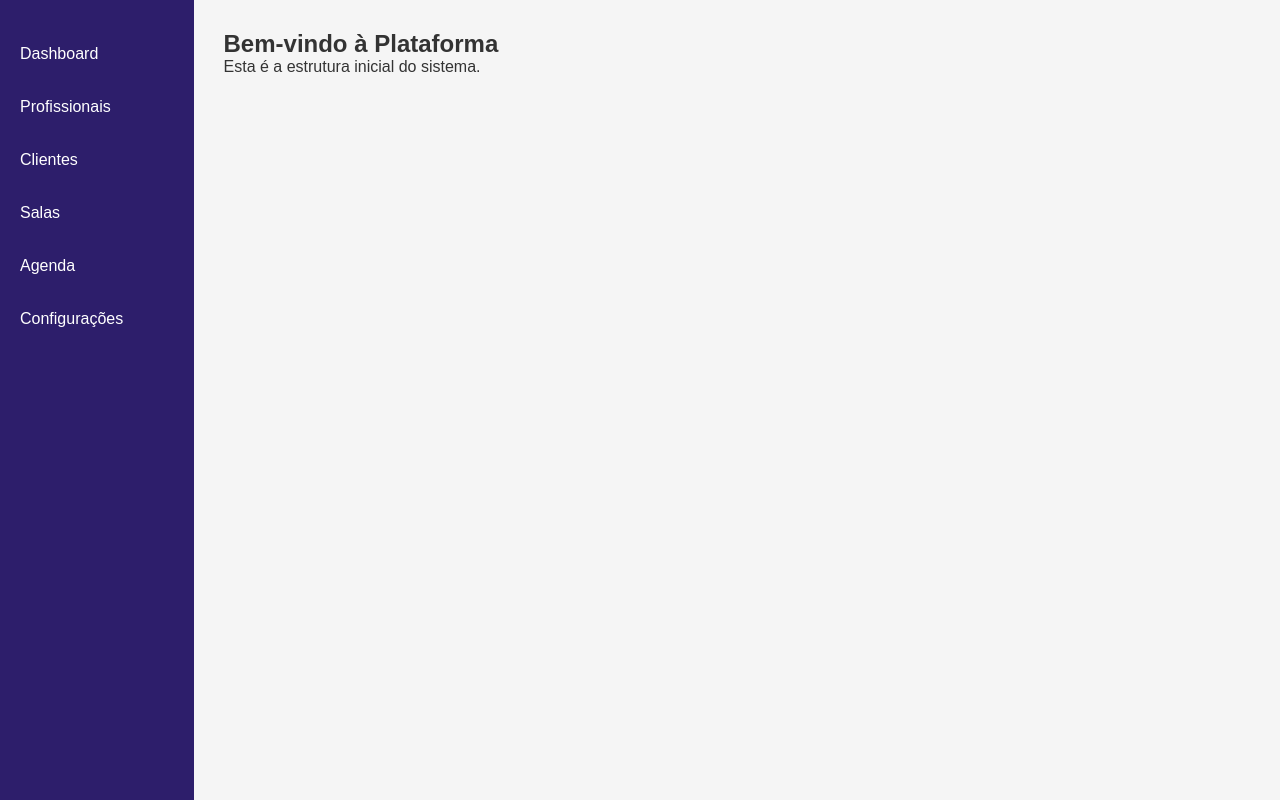
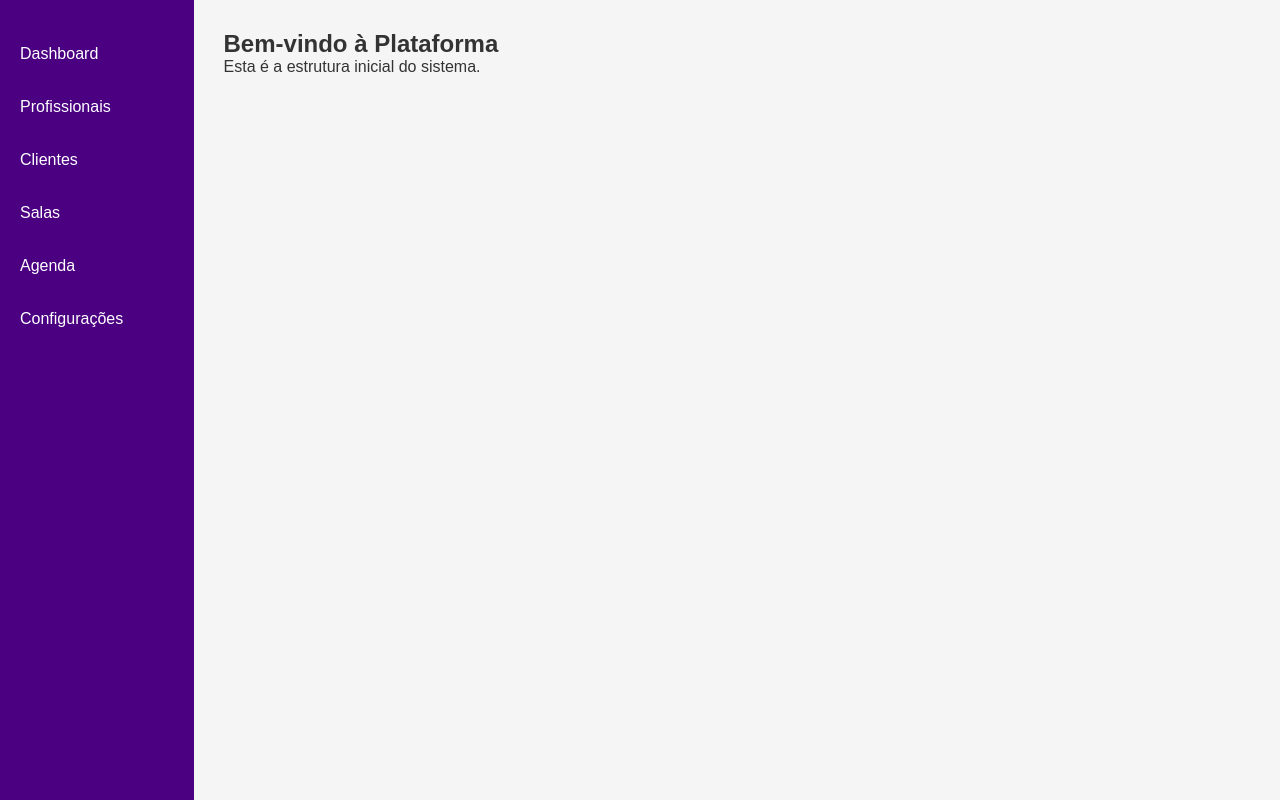
Before and after one commit to azevedr/plataforma-base, a plain HTML site: page index.html in a window 1280 px wide. Shown: the part 56-856 px from the top of the page. Drawn offline with Linux system fonts and the light colour scheme.

Commit message:
Atualizada paleta roxa e criada pasta img

```diff
--- a/assets/css/style.css
+++ b/assets/css/style.css
@@ -1,13 +1,15 @@
 /* Paleta de cores */
+
 :root {
-    --roxo: #6A4CFF;
-    --roxo-escuro: #4B2FCF;
-    --roxo-menu: #2D1E6B;
-    --lilas: #EDE7FF;
+    --roxo: #8A2BE2;
+    --roxo-escuro: #6A1BB9;
+    --roxo-menu: #4B0082;
+    --lilas: #EAD9FF;
     --cinza: #F5F5F5;
     --texto: #333;
     --branco: #fff;
 }
+
 
 /* Reset básico */
 * {
```
